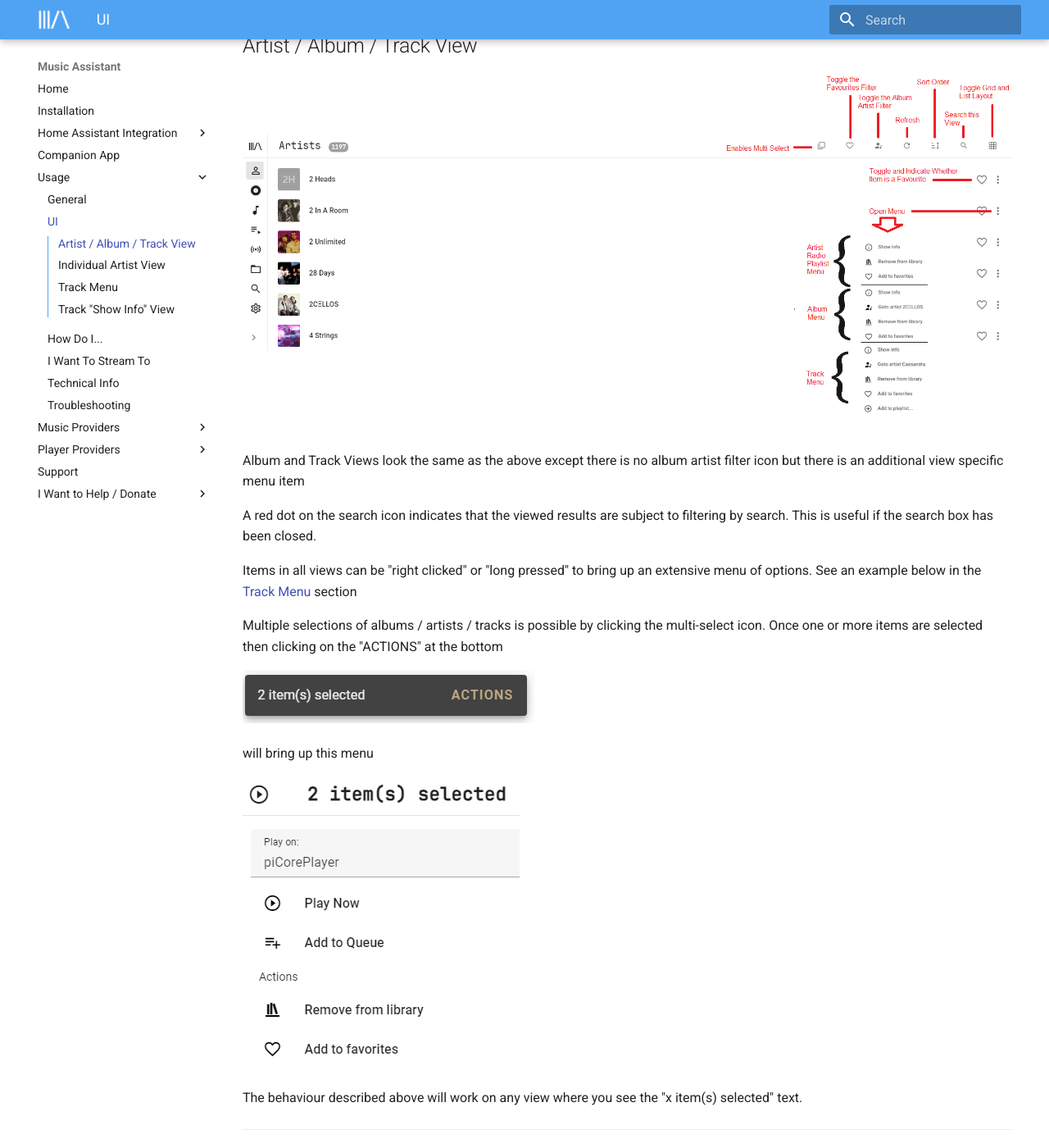
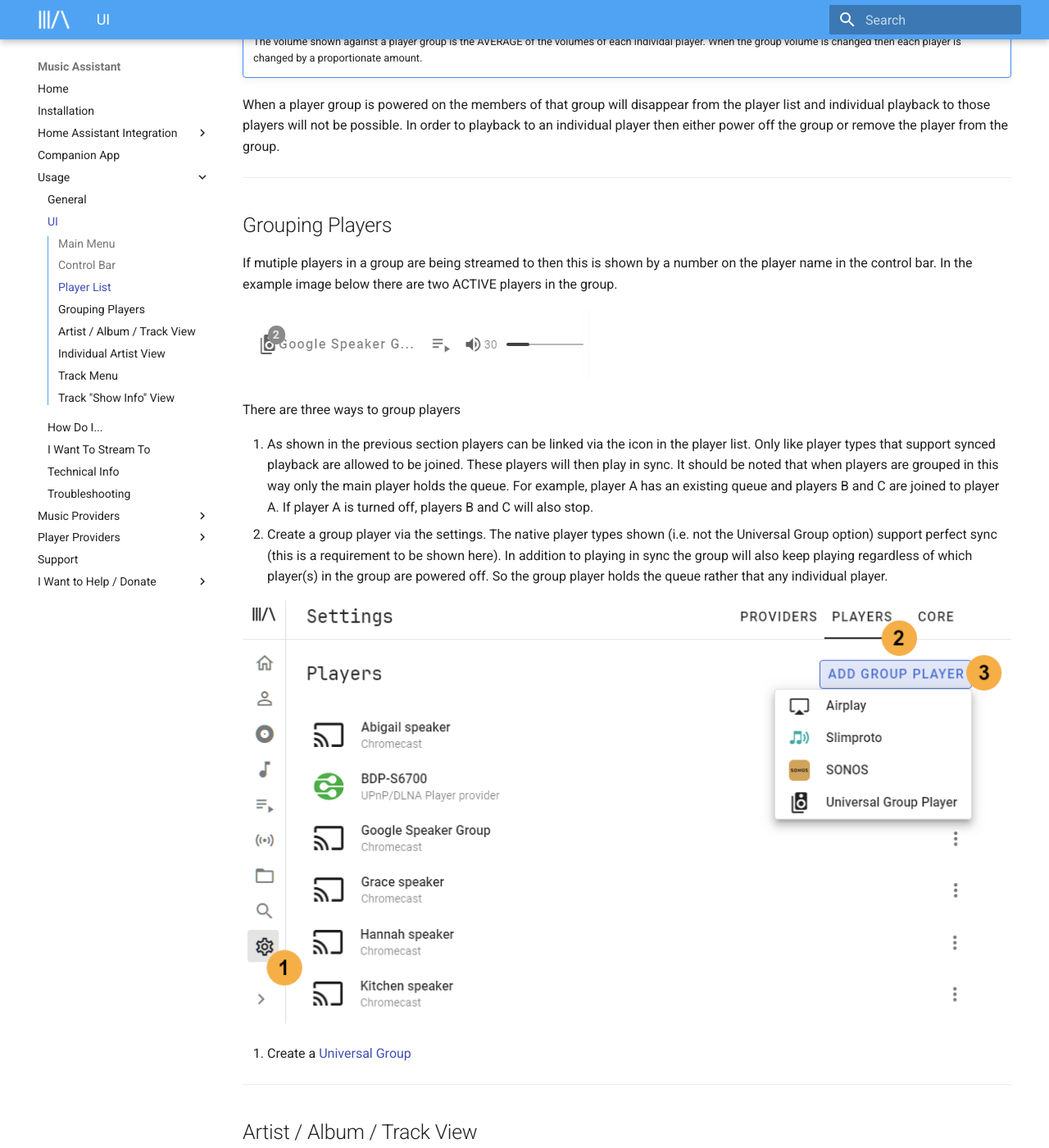
Before and after one commit to pwbriggs/music-assistant.github.io, an MkDocs documentation site: the page built from docs/ui.md, in a window 1280 px wide and 1400 px high, scrolled down 1562 px. Shown: the whole window at 82% size. Built offline with MkDocs 1.6.1 and Material for MkDocs 9.7.7, drawn with Linux system fonts in a browser that asks for light colours; some of the changed text lies outside the part shown.

Commit message:
Add grouping info

```diff
--- a/docs/ui.md
+++ b/docs/ui.md
@@ -1,13 +1,19 @@
 # User Interface
+
+## Main Menu
 
 ![image](assets/screenshots/UI-main-menu.png)
 
 When visiting Browse you will only see what is already in the Library of the Streaming Providers. For the local Providers you will see all files and if a folder is visited that is not already in the MA Library it will be automatically added even if it has been previously removed.
 ***************************************************************
 
+## Control Bar
 ![image](assets/screenshots/UI-playercontrols-bar.png)
 
 The codec shown in the UI to the right of the track title is the codec of the original source. MA re-encodes the track to FLAC when it is sent to the player.
+***************************************************************
+
+## Player List
 
 ![image](assets/screenshots/UI-speakers-menu.png)
 
@@ -15,6 +21,23 @@
     The volume shown against a player group is the AVERAGE of the volumes of each individal player. When the group volume is changed then each player is changed by a proportionate amount.
 
 When a player group is powered on the members of that group will disappear from the player list and individual playback to those players will not be possible. In order to playback to an individual player then either power off the group or remove the player from the group.
+***************************************************************
+
+## Grouping Players
+
+If mutiple players in a group are being streamed to then this is shown by a number on the player name in the control bar. In the example image below there are two ACTIVE players in the group.
+
+![image](assets/screenshots/group_indication.png)
+
+There are three ways to group players
+
+1.    As shown in the previous section players can be linked via the icon in the player list. Only like player types that support synced playback are allowed to be joined. These players will then play in sync. It should be noted that when players are grouped in this way only the main player holds the queue. For example, player A has an existing queue and players B and C are joined to player A. If player A is turned off, players B and C will also stop.
+2.    Create a group player via the settings. The native player types shown (i.e. not the Universal Group option) support perfect sync (this is a requirement to be shown here). In addition to playing in sync the group will also keep playing regardless of which player(s) in the group are powered off. So the group player holds the queue rather that any individual player.
+
+![image](assets/screenshots/syncgroup.png)
+
+3.   Create a [Universal Group](player-support/universal.md)
+
 ***************************************************************
 
 ## Artist / Album / Track View
```
